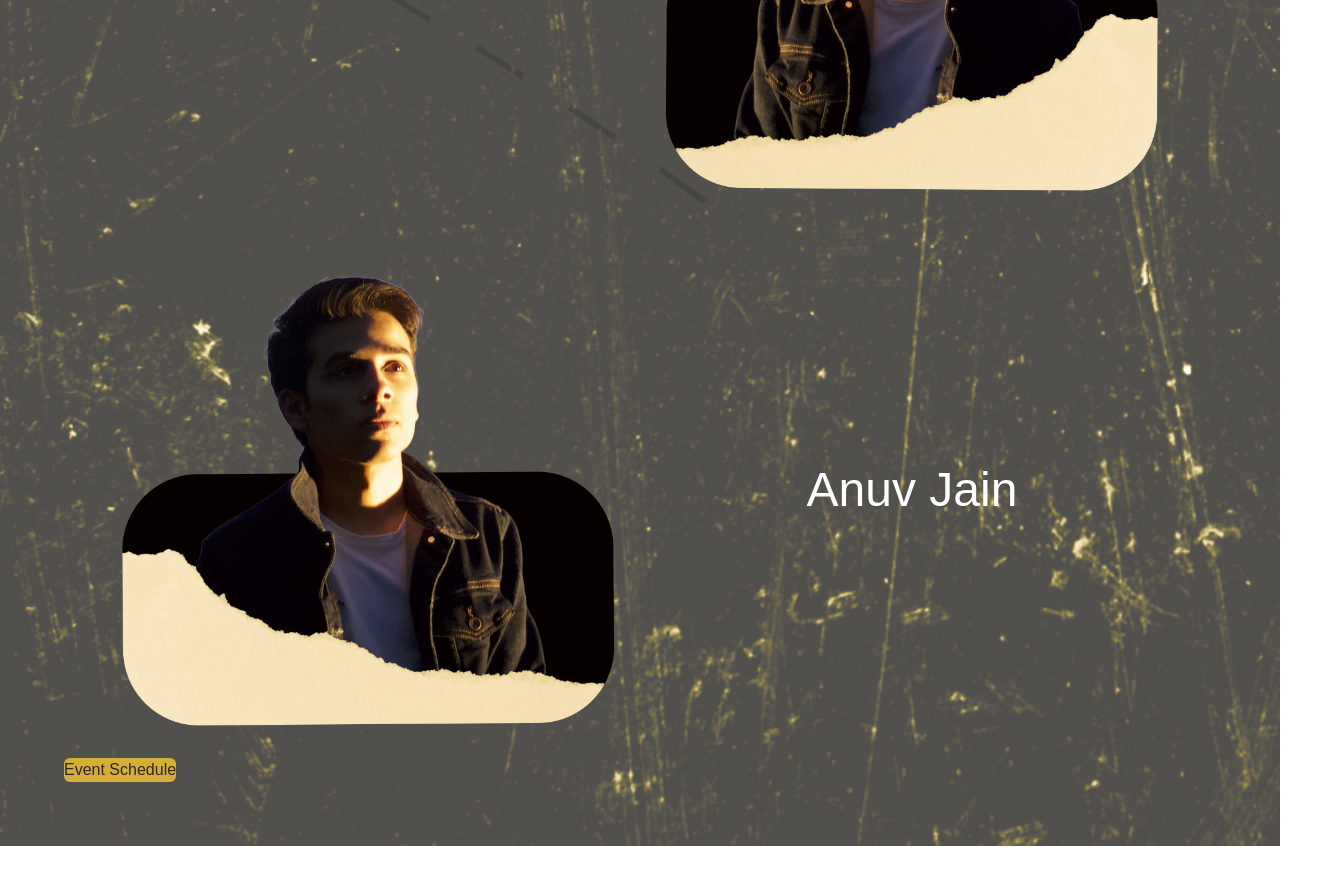
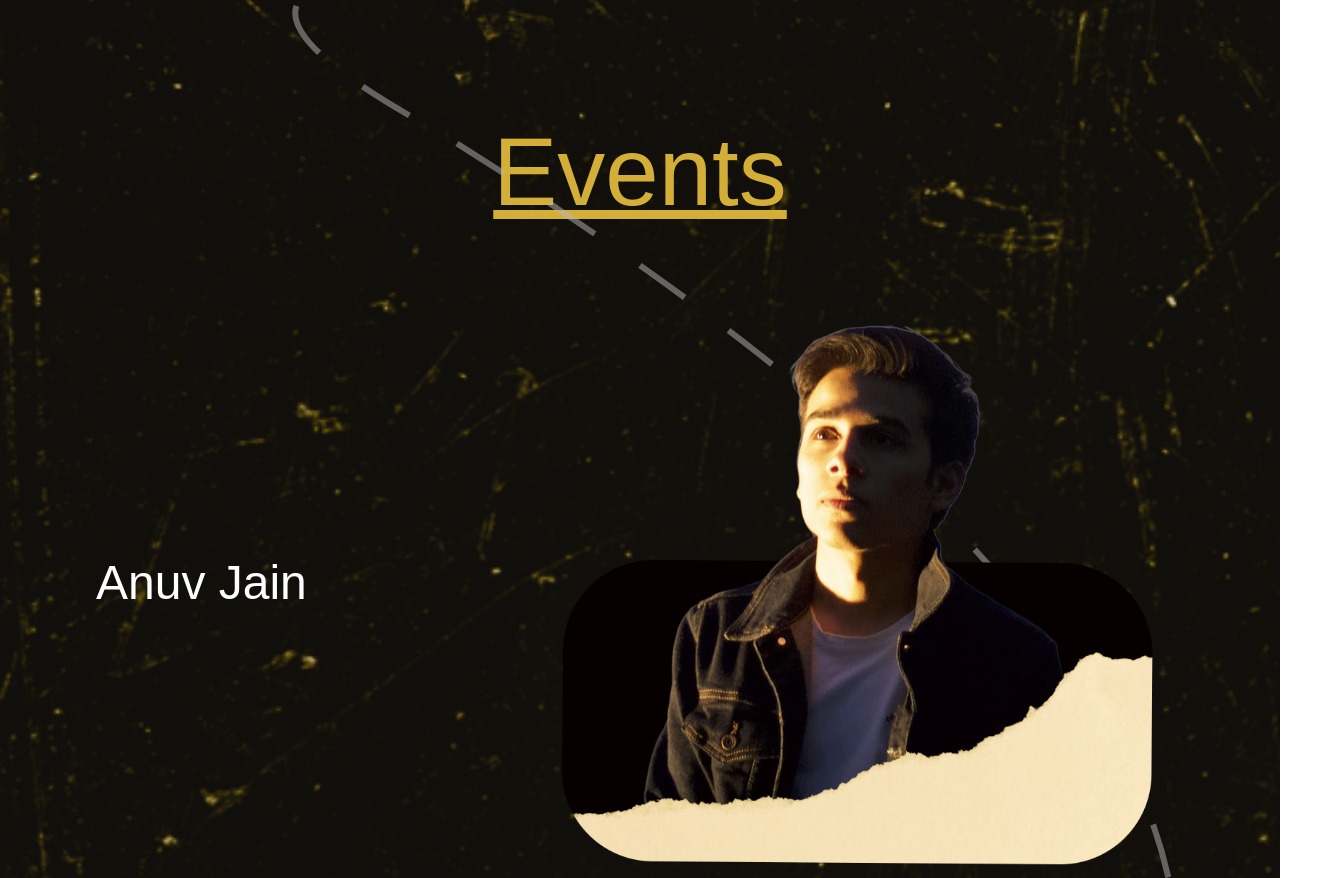
Before and after one commit to ZosTera2438/YuvaanWebsite, a website: page public/index.html in a window 1280 px wide. Shown: the part 880-1758 px from the top of the page, 1344 px wide, since content can reach past the window. Before the commit the page ends 1726 px from the top, so only its background shows below. Drawn offline with Linux system fonts and the light colour scheme.

Commit message:
guest section

```diff
--- a/public/index.html
+++ b/public/index.html
@@ -7,46 +7,46 @@
     <link rel="stylesheet" href="./output.css" />
   </head>
   <body>
-    <div class="">
+    <div class="bg-blackText">
       <nav>
         <img src="assets/yuvaan logo.svg" alt="" />
         <img src="assets/menu.svg" alt="" />
       </nav>
-      <section
-        class="bg-[url('assets/bgTexture.png')] bg-cover bg-repeat-y w-full p-16"
+      <div
+        class="bg-[url('assets/bgTexture.png')] bg-opacity-70 bg-cover bg-repeat-y w-full p-16"
       >
-        <div class="py-20">
-          <h1 class="text-6xl text-center text-deepGold mb-12">
+        <div id="about" class="py-20 h-screen">
+          <h1 class="text-8xl text-right pr-20 text-deepGold mb-12">
             Ek Sunhera <br />
-            Karvaan
+            <span class="mr-12"> Karvaan</span>
           </h1>
           <div
-            class="bg-[url('assets/vector.svg')] absolute w-full h-[50rem] -z-10 -translate-y-16"
+            class="bg-[url('assets/vector.svg')] object-contain -translate-y-10 -translate-x-5 absolute w-11/12 h-[150rem]"
           ></div>
-          <p class="text-lg w-1/2 right-0 relative text-[#fff]">
+          <p class="text-xl w-2/4 z-10 px-28 mt-20 text-[#fff] right-0 absolute">
             Lorem ipsum dolor sit amet, consectetur adipiscing elit. Nunc sed
             erat posuere, pulvinar velit et, ornare lorem.
           </p>
         </div>
-        <div class="w-full">
-          <div class="w-full">
-            <h1 class="underline text-6xl text-deepGold text-center">Events</h1>
+        <section id="guest" class="w-full flex flex-col items-center py-20">
+          <h1 class="underline text-8xl text-deepGold text-center">Events</h1>
           <div
-              class="flex flex-row w-full justify-center items-center h-4/5 p-8"
+            class="flex flex-row w-full justify-between mt-12 items-center h-4/5 p-8"
           >
-              <p class="text-white w-1/2 text-5xl text-center">Anuv Jain</p>
-              <img src="assets/pic1@2x.png" alt="" class="w-1/2 object-fill" />
+            <p class="text-white w-1/4 z-10 text-5xl">Anuv Jain</p>
+            <img src="assets/pic1@2x.png" alt="" class="w-3/5 z-50" />
           </div>
           <div
-              class="flex flex-row w-full justify-center items-center h-4/5 p-8"
+            class="flex flex-row w-full justify-between items-center h-4/5 p-8"
           >
-              <img src="assets/pic2@2x.png" alt="" class="w-1/2 object-fill" />
-              <p class="text-white w-1/2 text-5xl text-center">Anuv Jain</p>
+            <img src="assets/pic2@2x.png" alt="" class="w-3/5 z-50" />
+            <p class="text-white w-1/4 z-10 text-5xl">Anuv Jain</p>
           </div>
-            <button class="text-blackText rounded-md bg-deepGold">Event Schedule</button>
+          <button class="text-blackText rounded-md m-12 z-50 bg-deepGold p-3 w-44">
+            Event Schedule
+          </button>
+        </section>
       </div>
-        </div>
-      </section>
     </div>
   </body>
 </html>
```
Also changed, not shown: public/output.css. Lines whose indentation alone changed are shown as unchanged.
